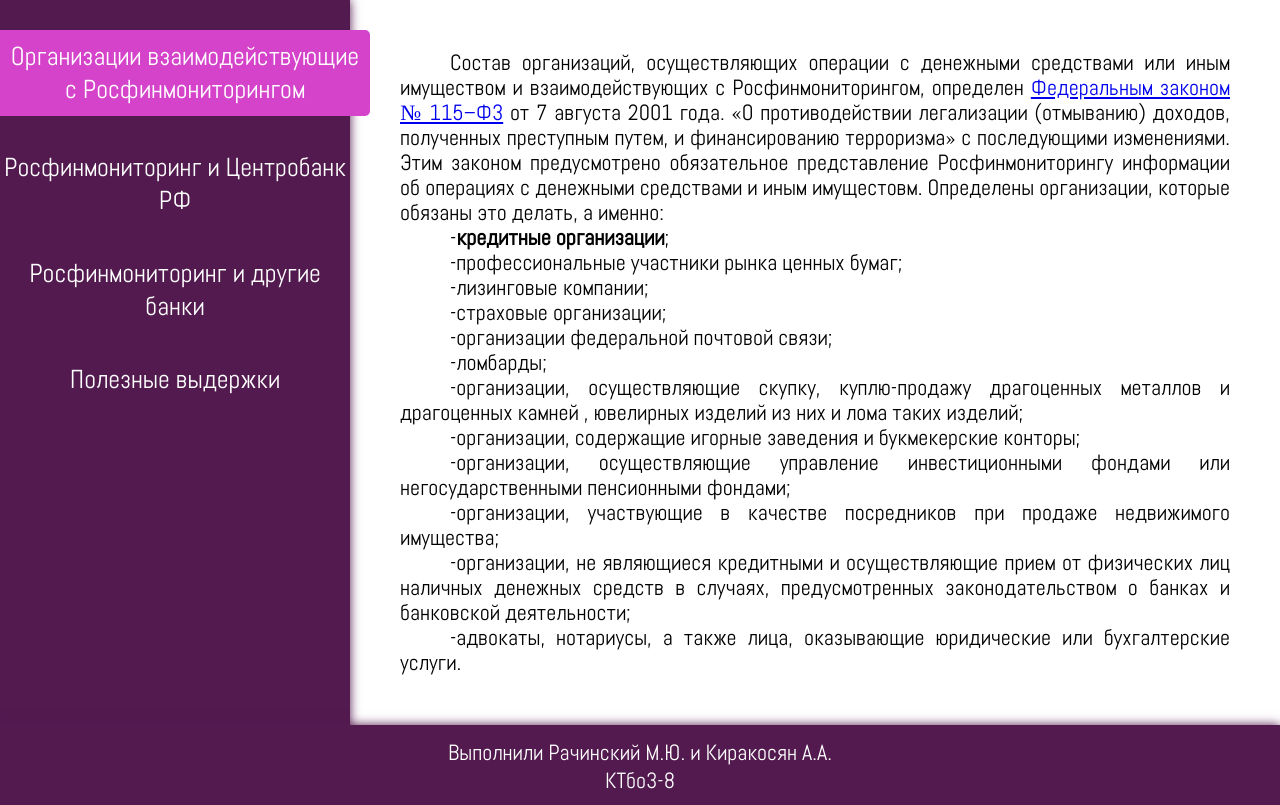
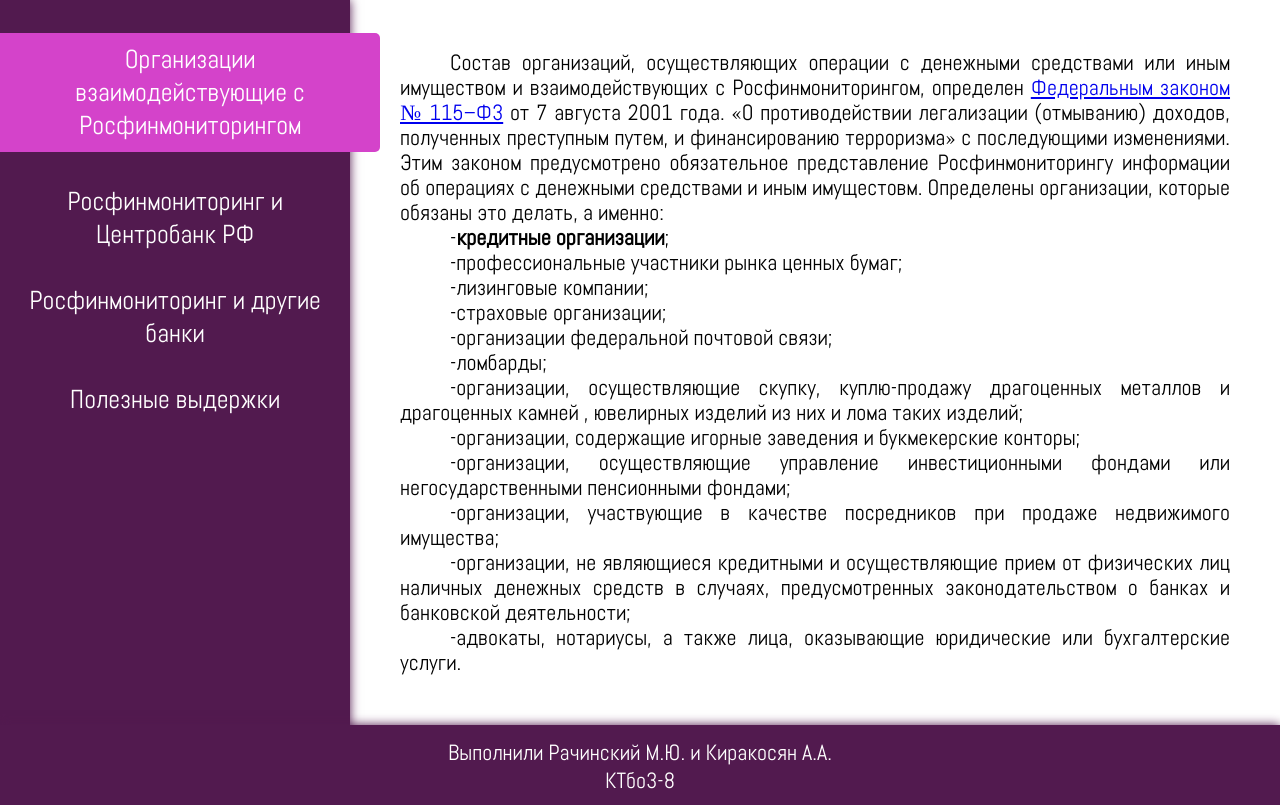
Before and after one commit to ViktorRouz/MiAn, a plain HTML site: page index.html in a window 1280 px wide. Drawn offline with Linux system fonts and the light colour scheme.

Commit message:
Update public.css

```diff
--- a/css/public.css
+++ b/css/public.css
@@ -31,19 +31,28 @@ p{
 }
 
 .main-menu__list{
-
+  position: absolute;
+  width: 300px;
 }
 
 .main-menu__line{
-  width: 100%;
+  width: 300px;
+  padding: 0 25px;
   height: auto;
   list-style-type: none;
   text-align: center;
-  margin:30px 0;
   cursor: pointer;
-  padding: 5px 0;
   transition: all .3s ease;
   border-radius: 0 5px 5px 0;
+}
+
+.main-menu__link{
+  font-size: 26px;
+  margin: 0 5px;
+  color: #fff;
+  text-decoration: none ;
+  width: 100%;
+  height: 100%;
 }
 
 .main-menu__line:hover,
@@ -52,17 +61,10 @@ p{
 }
 
 .main-menu-line-active{
-  width: 350px;
-  padding: 10px;
+  width: 280px;
+  padding: 10px 50px;
 }
 
-.main-menu__link{
-  font-size: 26px;
-  color: #fff;
-  text-decoration: none;
-  width: 300px;
-  height: 100%;
-}
 /* content */
 .content_block_class{
   flex: 1 0 auto;
```
